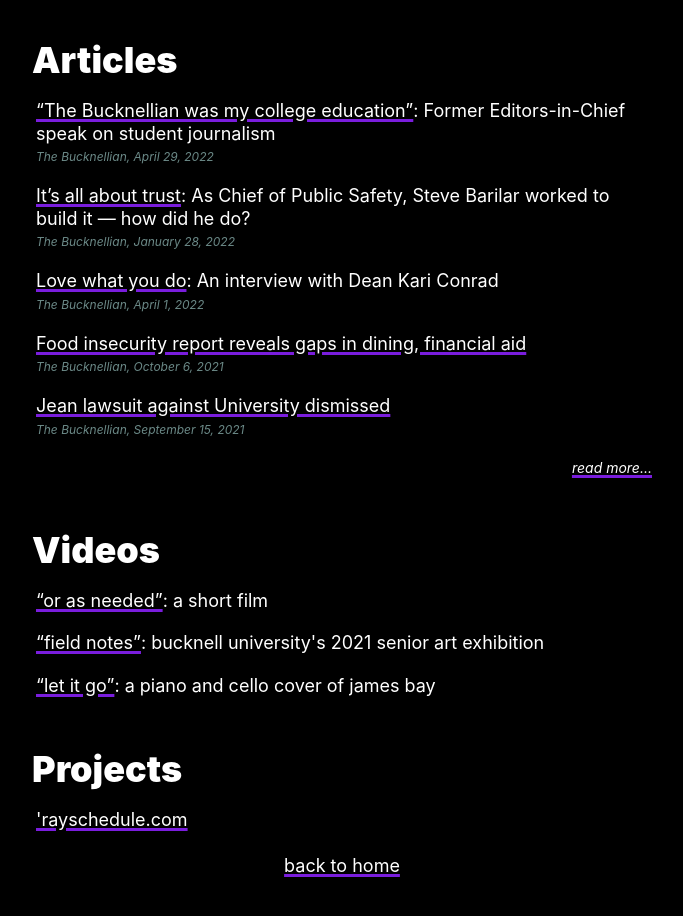
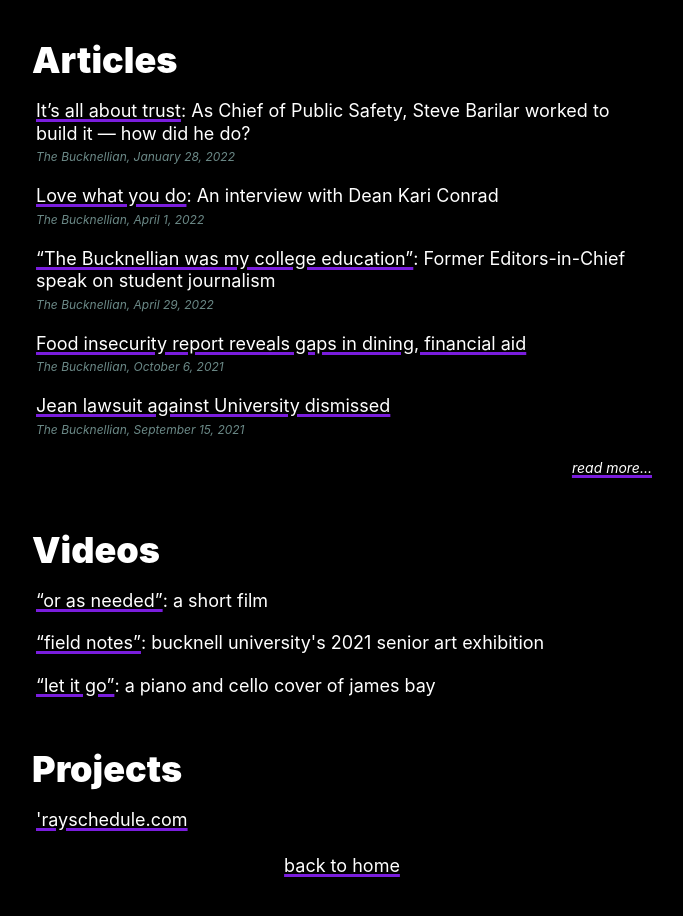
Before and after one commit to ndemarchis/portfolio-mdx, a Next.js app: page /stuff in a window 1280 px wide. Shown: the top 916 px of the page, without its empty margins (298-981 px from the left). Built offline with nearby package versions, Linux system fonts and the light colour scheme.

Commit message:
eternal tinkering

```diff
--- a/pages/stuff.tsx
+++ b/pages/stuff.tsx
@@ -21,12 +21,6 @@
       </Head>
       <h1>Articles</h1>
       <Entry
-        title="“The Bucknellian was my college education”"
-        subtitle="Former Editors-in-Chief speak on student journalism"
-        description="The Bucknellian, April 29, 2022"
-        link={{ href: "https://bucknellian.net/111780/", out: true }}
-      />
-      <Entry
         title="It’s all about trust"
         subtitle="As Chief of Public Safety, Steve Barilar worked to build it&nbsp;—&nbsp;how did he do?"
         description="The Bucknellian, January 28, 2022"
@@ -37,6 +31,13 @@
         subtitle="An interview with Dean Kari Conrad"
         description="The Bucknellian, April 1, 2022"
         link={{ href: "https://bucknellian.net/110593/", out: true }}
+      />
+
+      <Entry
+        title="“The Bucknellian was my college education”"
+        subtitle="Former Editors-in-Chief speak on student journalism"
+        description="The Bucknellian, April 29, 2022"
+        link={{ href: "https://bucknellian.net/111780/", out: true }}
       />
 
       {props.articles
```
